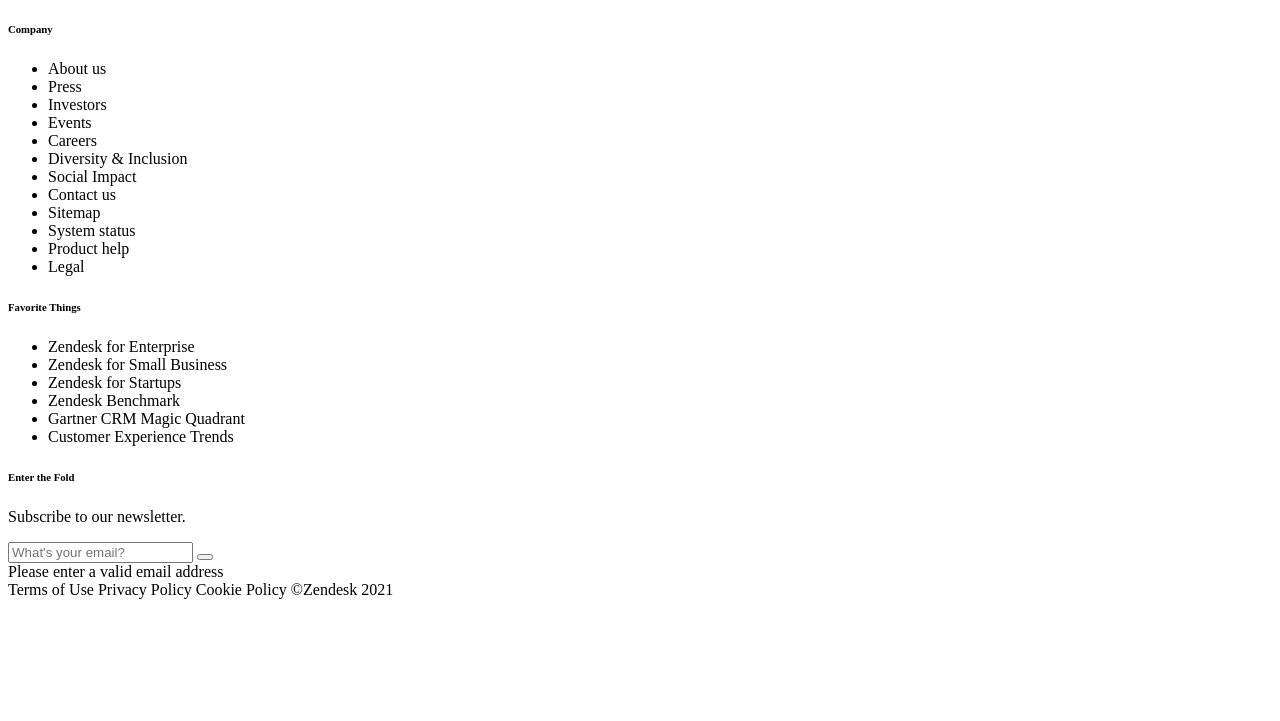
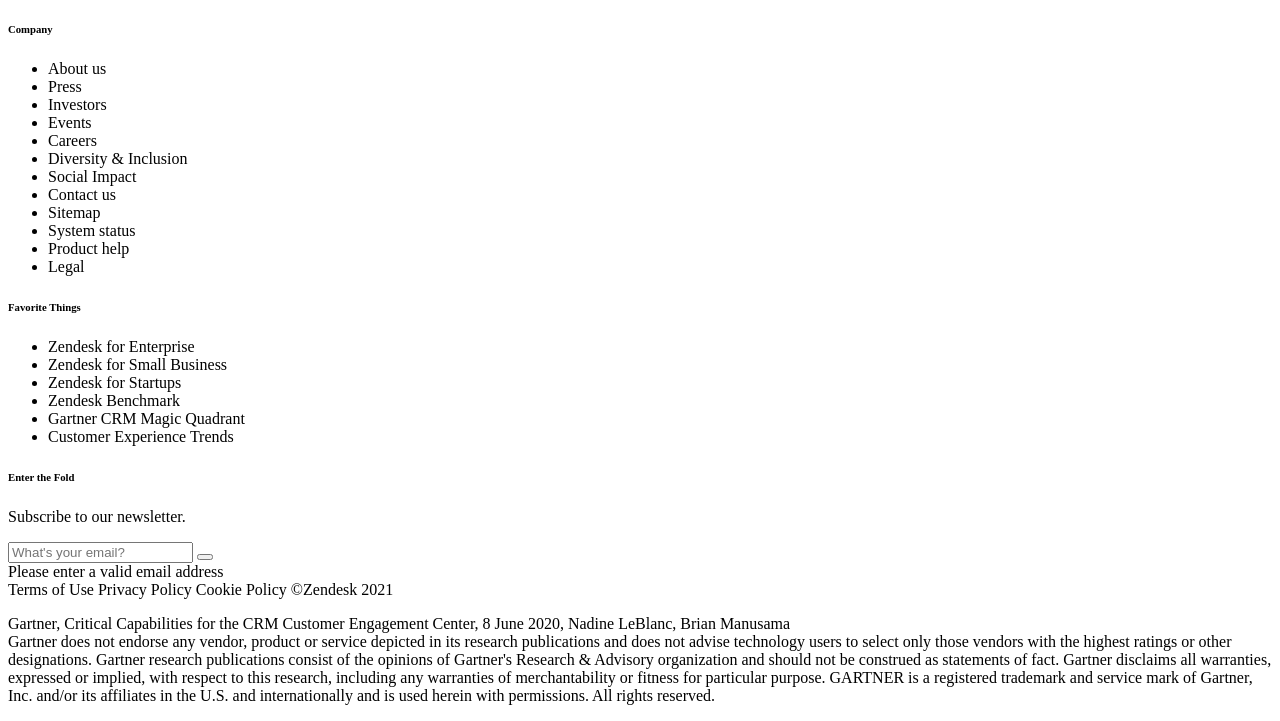
Before and after one commit to Be4niy/Landing, a plain HTML site: page index.html in a window 1280 px wide. Shown: the part 2987-3708 px from the top of the page. Before the commit the page ends 3594 px from the top, so only its background shows below. Drawn offline with Linux system fonts and the light colour scheme.

Commit message:
feat: add disclaimer section

```diff
--- a/index.html
+++ b/index.html
@@ -452,6 +452,19 @@
   </nav>
 </footer>
 
+<section class="section-disclaimer">
+  <div class="container">
+    <p class="caption">Gartner, Critical Capabilities for the CRM Customer Engagement Center, 8 June 2020, Nadine
+      LeBlanc, Brian Manusama<br>Gartner does not endorse any vendor, product or service depicted in its research
+      publications and does not advise technology users to select only those vendors with the highest ratings or other
+      designations. Gartner research publications consist of the opinions of Gartner's Research &amp; Advisory
+      organization and should not be construed as statements of fact. Gartner disclaims all warranties, expressed or
+      implied, with respect to this research, including any warranties of merchantability or fitness for particular
+      purpose. GARTNER is a registered trademark and service mark of Gartner, Inc. and/or its affiliates in the U.S.
+      and internationally and is used herein with permissions. All rights reserved.</p>
+  </div>
+</section>
+
 <body>
 </body>
 
```
